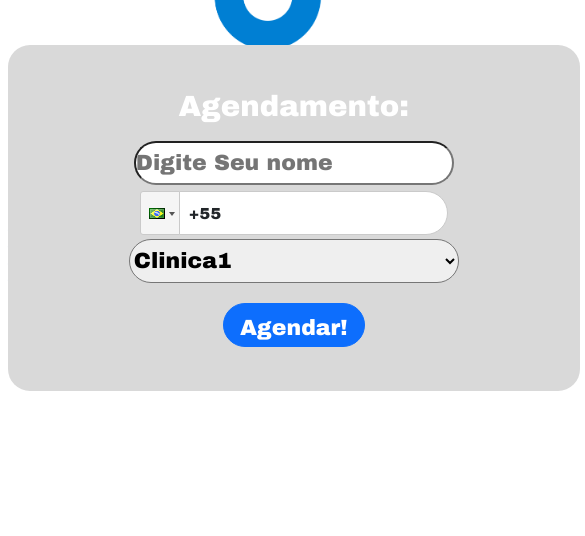
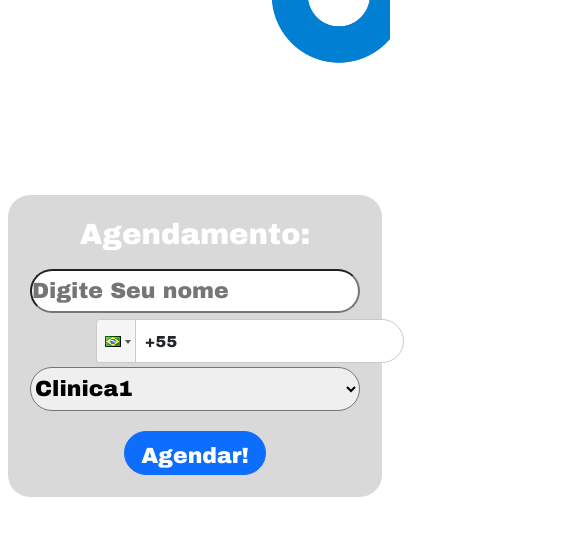
Before and after one commit to JuanMiguelElric/RededeClinicasODontoCentroRn, a React (Vite) app: page /calendary in a window 390 px wide. Shown: the top 536 px of the page, 585 px wide, since content can reach past the window. Built offline with nearby package versions, Linux system fonts and the light colour scheme.

Commit message:
responsividade

```diff
--- a/src/index.css
+++ b/src/index.css
@@ -93,3 +93,16 @@ select{
   border-radius: 3rem;
   margin-top: 4px;
 }
+@media screen and (max-width: 480px) {
+
+  .landForm{
+      width:100% ;
+      padding: 1rem;
+      margin-top: 50%;
+
+  }
+  .Input{
+    width: 15em;
+  }
+
+}
--- a/src/pages/calendary/index.jsx
+++ b/src/pages/calendary/index.jsx
@@ -53,7 +53,7 @@ export default class Agendamento extends React.Component{
                                         inputStyle={{width:"14rem",borderRadius:"3rem",height:"2rem",fontFamily:"Archivo Black",fontSize:"16px"}}
                                         country={'br'}
 
-                                        containerStyle={{marginLeft:'4rem', }}
+                                        containerStyle={{marginLeft:'20%', }}
                                         value={this.state.phone}
                                         onChange={phone => this.setState({ phone })}
                                         isValid={(value, country) => {
```
